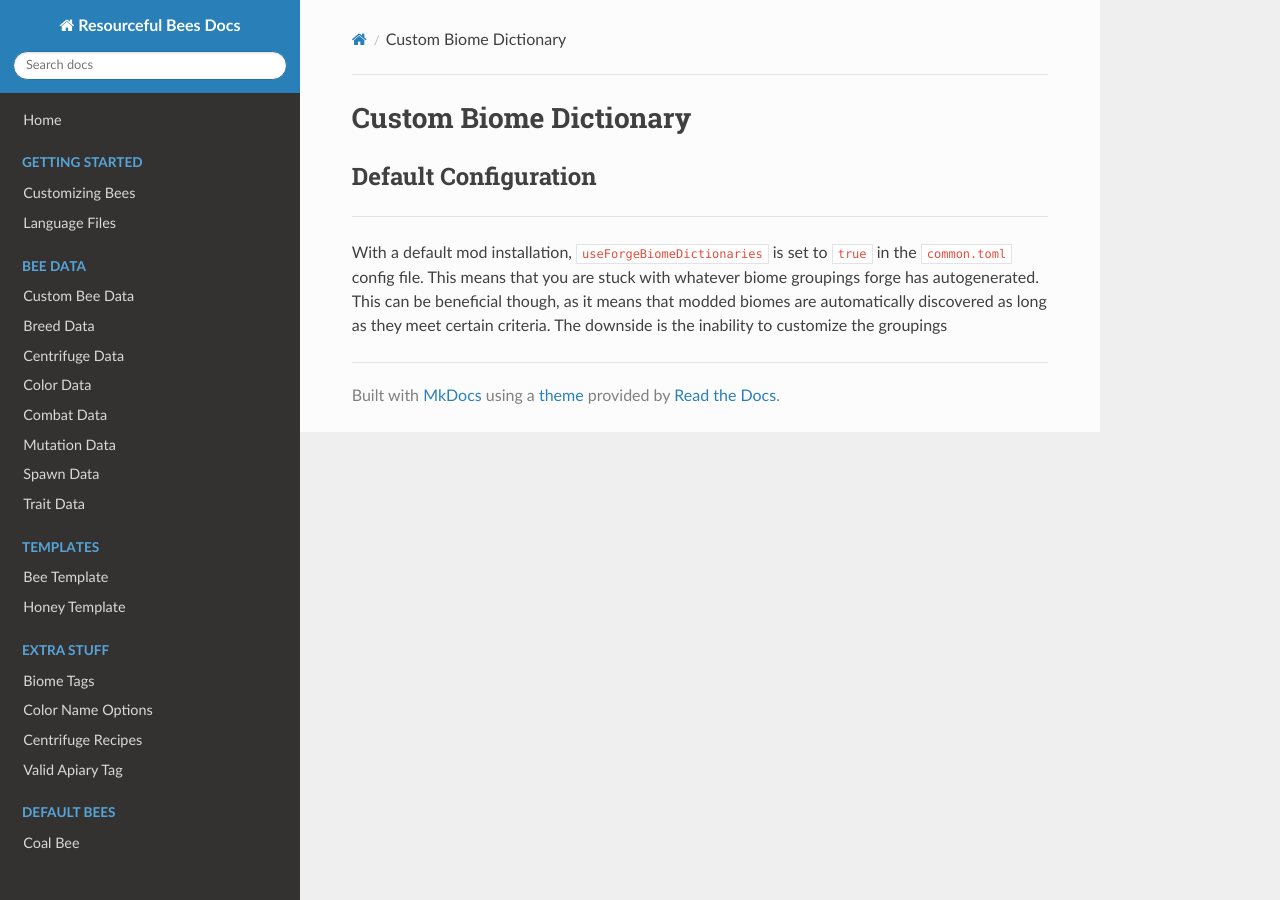
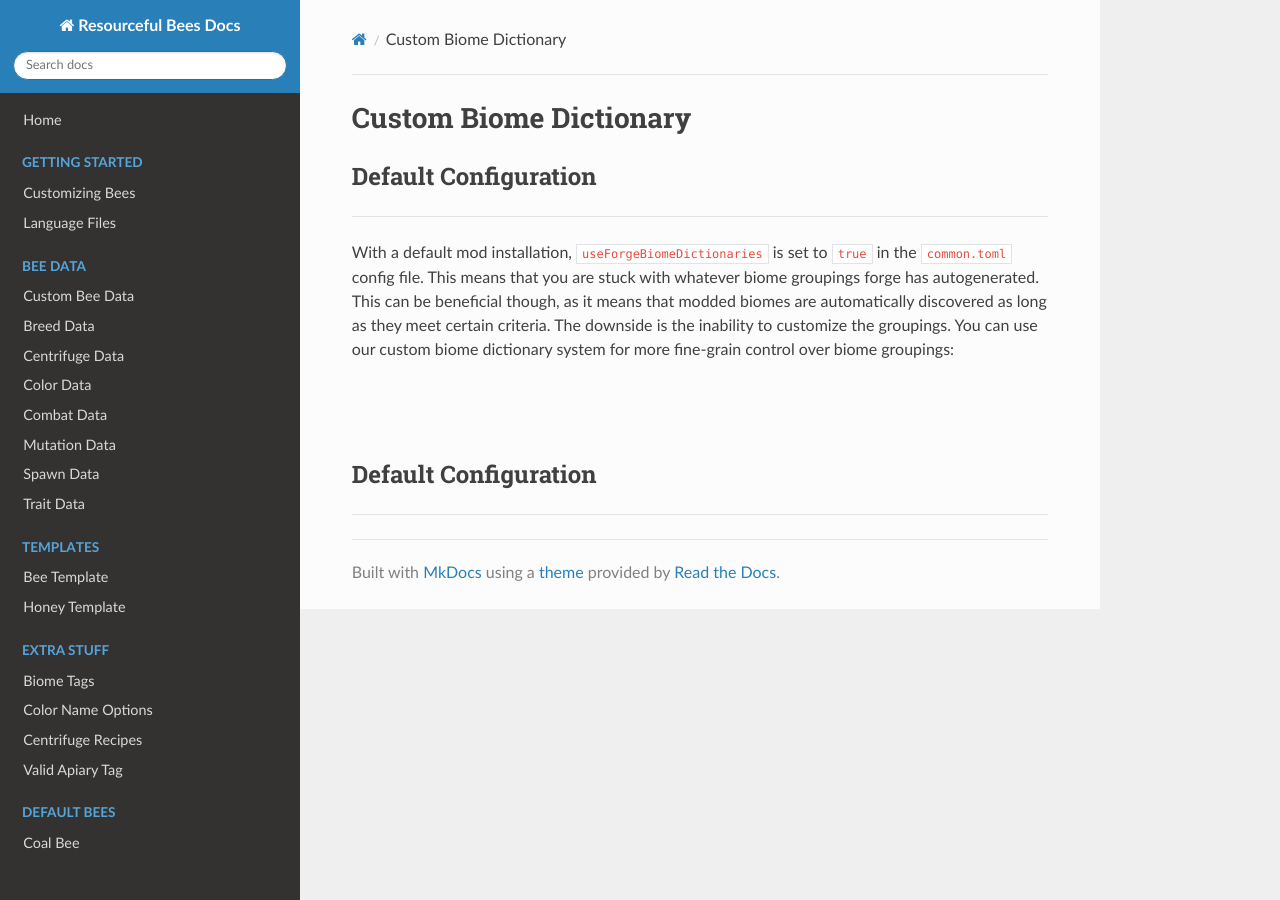
Before and after one commit to Team-Resourceful/ResourcefulBeesDocs, an MkDocs documentation site: the page built from docs/extra_stuff/custom_biome_dictionary.md, in a window 1280 px wide. Built offline with MkDocs 1.6.1, drawn with Linux system fonts in a browser that asks for light colours; nearby versions of some CDN libraries.

Commit message:
docs/extra_stuff/custom_biome_dictionary.md updated from https://stackedit.io/

```diff
--- a/docs/extra_stuff/custom_biome_dictionary.md
+++ b/docs/extra_stuff/custom_biome_dictionary.md
@@ -3,7 +3,13 @@
 ## **Default Configuration**
 ***
 
-With a default mod installation, `useForgeBiomeDictionaries` is set to `true` in the `common.toml` config file. This means that you are stuck with whatever biome groupings forge has autogenerated. This can be beneficial though, as it means that modded biomes are automatically discovered as long as they meet certain criteria. The downside is the inability to customize the groupings
+With a default mod installation, `useForgeBiomeDictionaries` is set to `true` in the `common.toml` config file. This means that you are stuck with whatever biome groupings forge has autogenerated. This can be beneficial though, as it means that modded biomes are automatically discovered as long as they meet certain criteria. The downside is the inability to customize the groupings. You can use our custom biome dictionary system for more fine-grain control over biome groupings:
+
+<br>
+<br>
+
+## **Default Configuration**
+***
 <!--stackedit_data:
-eyJoaXN0b3J5IjpbLTE2MzAwMzAzNThdfQ==
+eyJoaXN0b3J5IjpbOTM4NzAxNDg4XX0=
 -->
```
